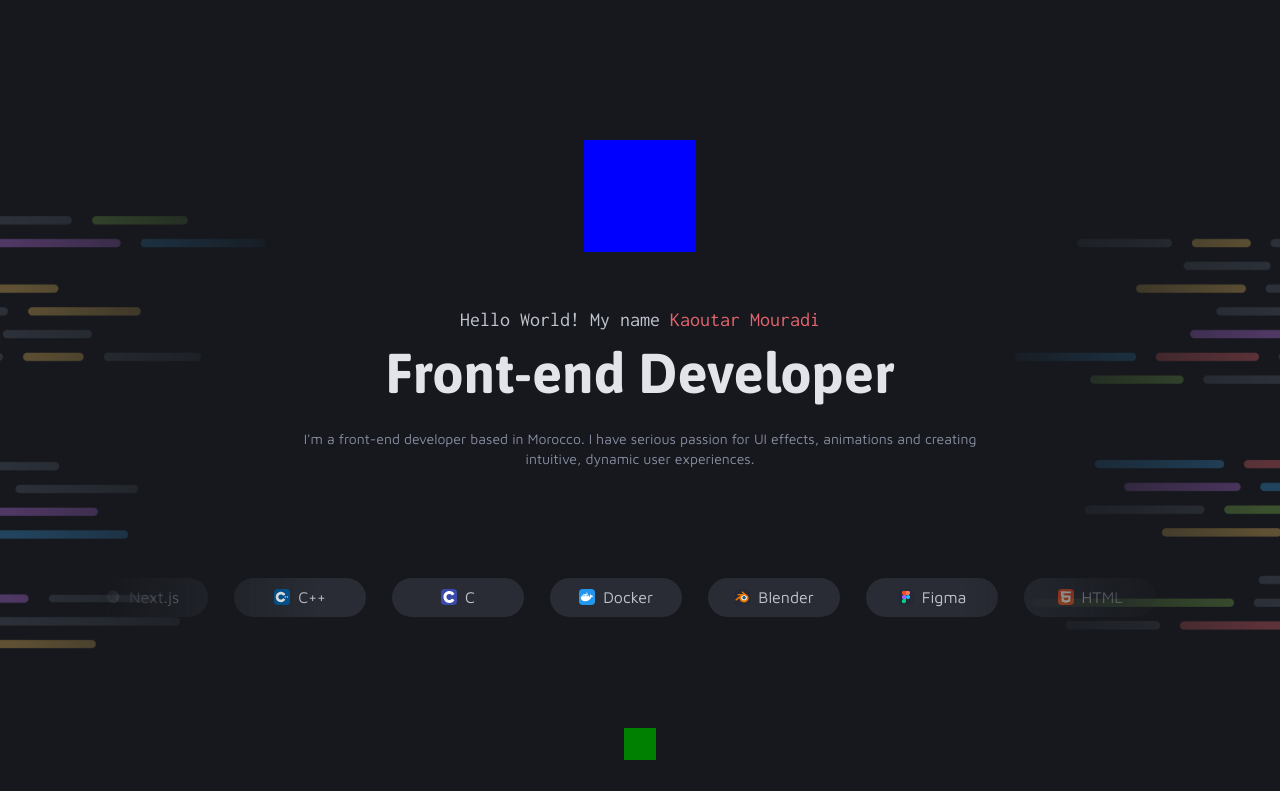
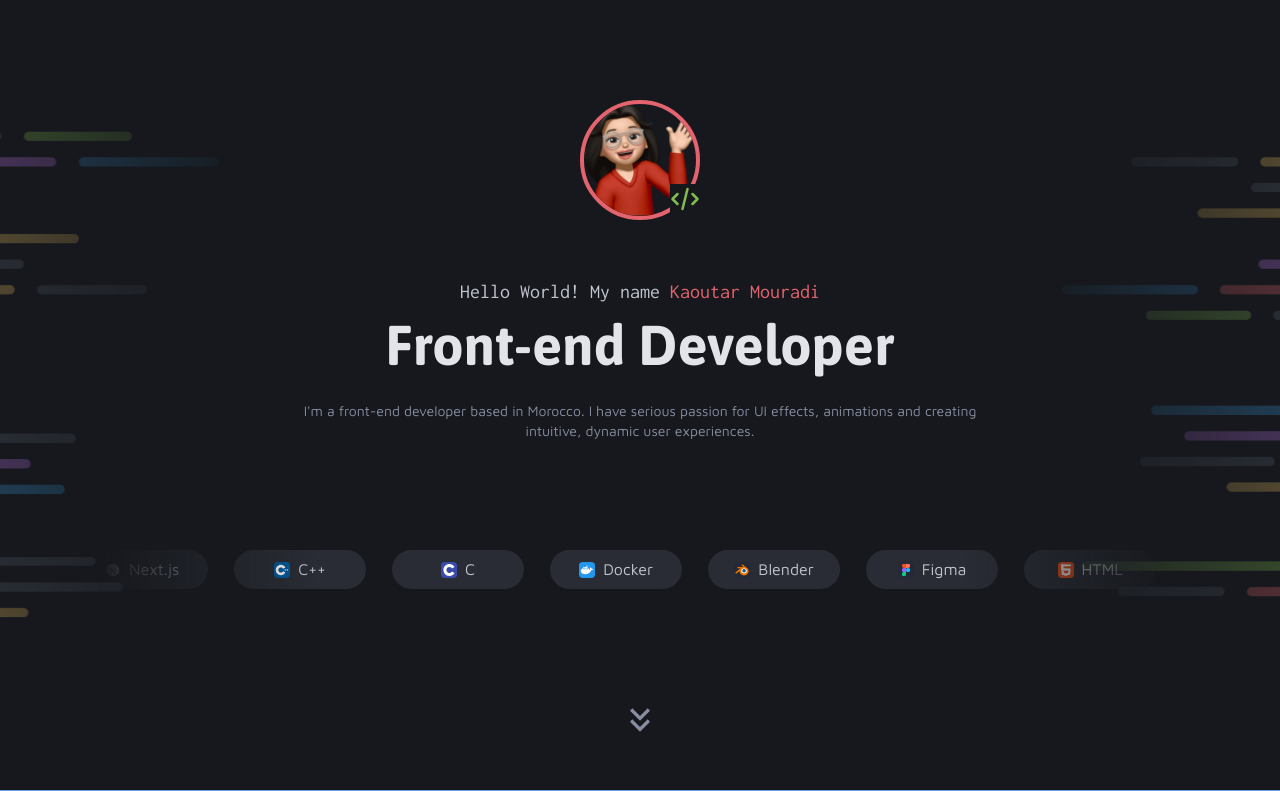
Before and after one commit to kaoutar-12/portflio, a Next.js app: page / in a window 1280 px wide. Shown: the top 791 px of the page. Built offline with nearby package versions, Linux system fonts and the light colour scheme.

Commit message:
working on the avatar

```diff
--- a/components/Intro.tsx
+++ b/components/Intro.tsx
@@ -1,13 +1,25 @@
 import React from "react";
 import "@/styles/intro.css";
 import Image from "next/image";
+import { MdKeyboardDoubleArrowDown } from "react-icons/md";
+import { HiOutlineCode } from "react-icons/hi";
+
 
 const Intro = () => {
   return (
     <section className="intro">
       <div className="info">
         <div className="header">
-          <div className="avatar"></div>
+          <div className="pic">
+            <Image
+              src="/hi.png"
+              alt="Kaoutar Mouradi"
+              width={100}
+              height={100}
+              className="avatar"
+            />
+            <HiOutlineCode className="avatar-icon"/>
+          </div>
           <div className="texts">
             <div className="name">
               <div>
@@ -69,7 +81,9 @@ const Intro = () => {
           </li>
         </ul>
       </div>
-      <div className="icon"></div>
+      <div className="icon">
+        <MdKeyboardDoubleArrowDown fill="#878EA1" />
+      </div>
     </section>
   );
 };
--- a/styles/intro.css
+++ b/styles/intro.css
@@ -1,16 +1,19 @@
 .intro {
   width: 100vw;
-  height: 900px;
+  /* height: 900px; */
   background: #16181d;
   background-image: url("../public/Intro.svg");
   background-position: center;
   background-repeat: no-repeat;
-  background-size: contain;
+  background-size: cover;
+
   display: flex;
   justify-content: center;
   align-items: center;
   flex-direction: column;
   gap: 94px;
+  padding-top: 100px;
+  padding-bottom: 50px;
 }
 
 .info {
@@ -38,7 +41,23 @@
 .avatar {
   width: 112px;
   height: 112px;
-  background: blue;
+  /* background: blue; */
+  border-radius: 999px;
+  border: solid 4px var(--Base-gray-300, #E3646E);
+}
+
+.pic{
+ position: relative;
+}
+
+.avatar-icon{
+  position: absolute;
+  color:#82BC4F;
+  font-size: 30px;
+  bottom: 10px;
+  right: 0;
+  background: #16181d;
+
 }
 
 .texts {
@@ -149,9 +168,13 @@
 }
 
 .icon {
-  width: 32px;
-  height: 32px;
-  background: green;
+  /* width: 32px; */
+  /* height: 32px; */
+  /* background: green; */
+  display: flex;
+  justify-content: center;
+  align-items: center;
+  font-size: 40px;
 }
 
 @keyframes scrollleft {
```
Also changed, not shown: public/hi.png (added).
